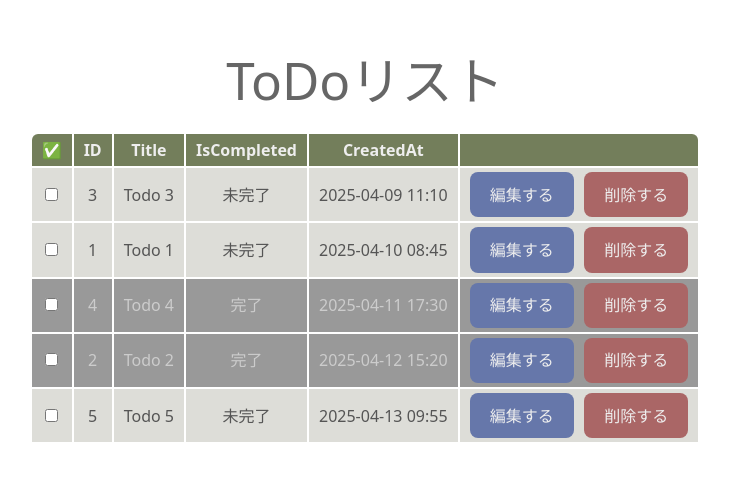
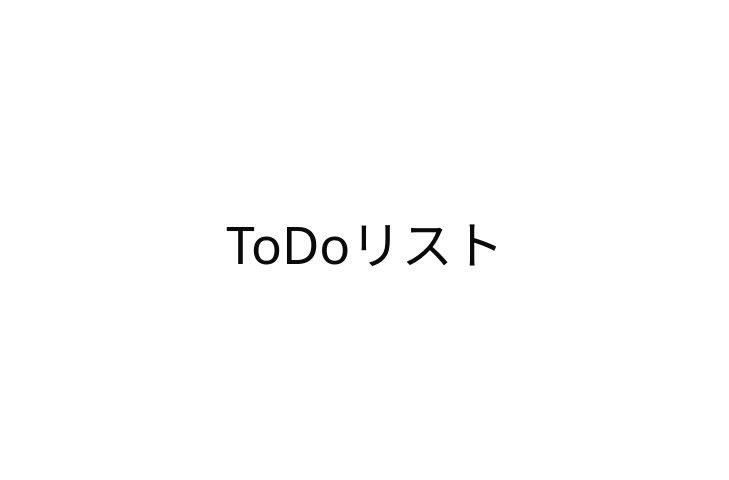
Before and after one commit to yanagisawahidetoshi/react-lectures, a React (Vite) app: page /to-dos in a window 1280 px wide. Shown: the part 156-636 px from the top of the page, without its empty margins (275-1004 px from the left). Built offline with nearby package versions, Linux system fonts and the light colour scheme.

Commit message:
Revert "課題2を実装"
This reverts commit 16ec3e403c14728f063ec7a6bb5b07e4296a2520.

```diff
--- a/src/components/TodosRow.tsx
+++ /dev/null
@@ -1,29 +0,0 @@
-export type TodosRowProps = {
-  id: number;
-  title: string;
-  isCompleted: boolean;
-  createdAt: string;
-};
-
-const TodosRow: React.FC<TodosRowProps> = ({
-  id,
-  title,
-  isCompleted,
-  createdAt,
-}) => (
-  <tr className={isCompleted ? 'completed' : ''}>
-    <td>
-      <input type="checkbox" />
-    </td>
-    <td>{id}</td>
-    <td>{title}</td>
-    <td>{isCompleted ? '完了' : '未完了'}</td>
-    <td>{createdAt}</td>
-    <td>
-      <button className="edit">編集する</button>
-      <button className="delete">削除する</button>
-    </td>
-  </tr>
-);
-
-export default TodosRow;
--- a/src/components/TodosTable.css
+++ /dev/null
@@ -1,54 +0,0 @@
-body {
-  background-color: #fff;
-  color: #666;
-}
-h1 {
-  padding: 8px 16px;
-  margin-bottom: 16px;
-}
-
-table {
-  border-collapse: separate;
-  border-spacing: 2px;
-}
-td,
-th {
-  padding: 4px 10px;
-}
-th {
-  background-color: #737e5b;
-  color: #eee;
-}
-th:first-child {
-  border-radius: 6px 0 0 0;
-}
-th:last-child {
-  border-radius: 0 6px 0 0;
-}
-td {
-  background-color: #ddddd8;
-  color: #555;
-}
-tr.completed td {
-  background-color: #999;
-  color: #ccc;
-}
-
-button {
-  color: #eee;
-}
-button:not(:last-child) {
-  margin-right: 10px;
-}
-button.edit {
-  background-color: #67a;
-}
-button.delete {
-  background-color: #a66;
-}
-button.edit:hover {
-  background-color: #345;
-}
-button.delete:hover {
-  background-color: #533;
-}
--- a/src/components/TodosTable.tsx
+++ /dev/null
@@ -1,35 +0,0 @@
-import { JSX } from 'react';
-import TodosRow, { TodosRowProps } from './TodosRow';
-import './TodosTable.css';
-
-const TodosTable: React.FC<{ todos: TodosRowProps[] }> = ({ todos }) => {
-  const rowComponents: JSX.Element[] = [...todos]
-    .sort((a: TodosRowProps, b: TodosRowProps) => {
-      if (a.createdAt > b.createdAt) {
-        return 1;
-      } else if (a.createdAt < b.createdAt) {
-        return -1;
-      } else {
-        return 0;
-      }
-    })
-    .map((r: TodosRowProps) => <TodosRow {...r} />);
-
-  return (
-    <table>
-      <thead>
-        <tr>
-          <th>✅</th>
-          <th>ID</th>
-          <th>Title</th>
-          <th>IsCompleted</th>
-          <th>CreatedAt</th>
-          <th></th>
-        </tr>
-      </thead>
-      <tbody>{rowComponents}</tbody>
-    </table>
-  );
-};
-
-export default TodosTable;
--- a/src/pages/ToDos/index.tsx
+++ b/src/pages/ToDos/index.tsx
@@ -1,8 +1,5 @@
-import TodosTable from '../../components/TodosTable';
-import { TodosRowProps } from '../../components/TodosRow';
-
 export const ToDos = () => {
-  const todos: TodosRowProps[] = [
+  const todos = [
     {
       id: 1,
       title: 'Todo 1',
@@ -39,7 +36,6 @@ export const ToDos = () => {
   return (
     <article>
       <h1>ToDoリスト</h1>
-      <TodosTable todos={todos} />
     </article>
   );
 };
```
